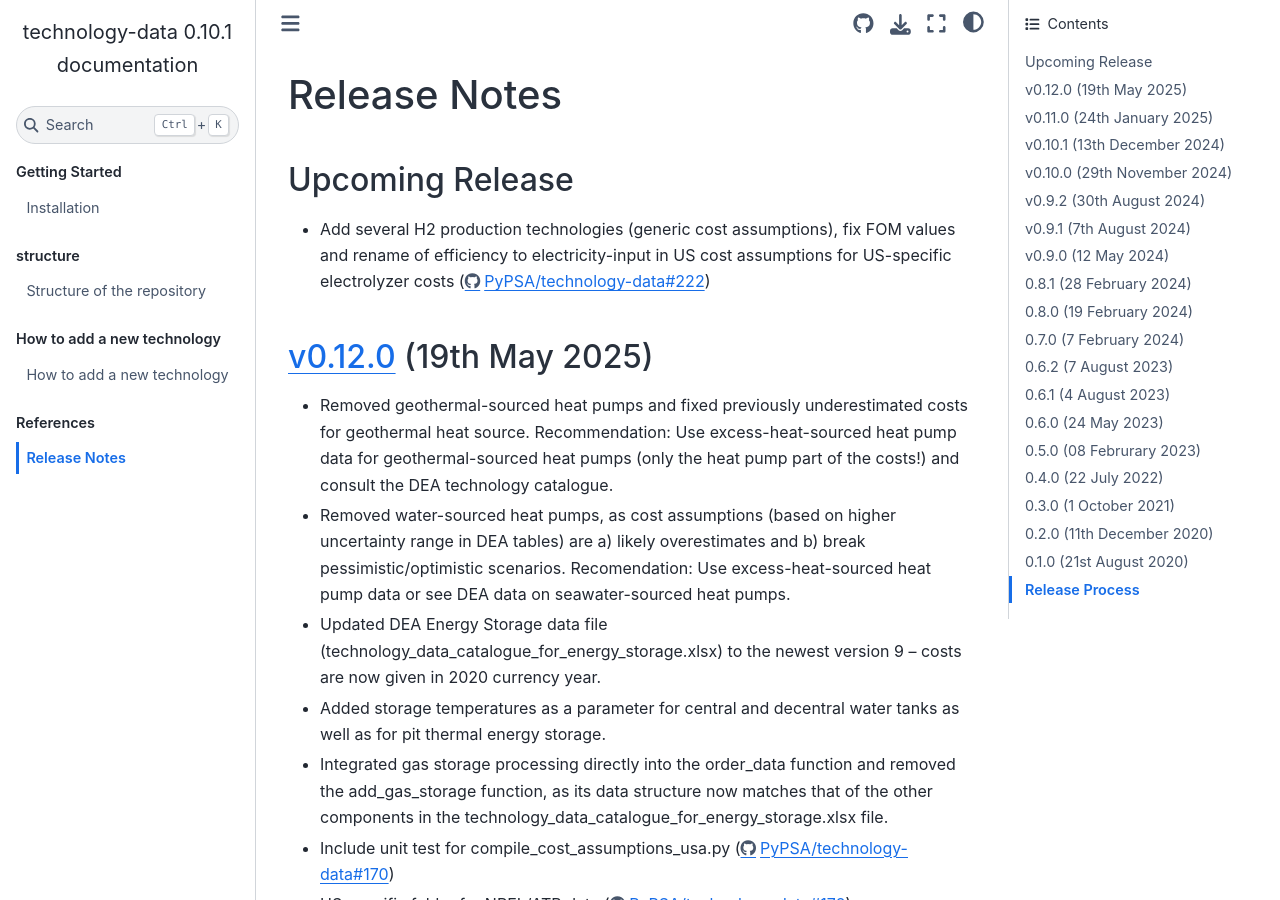
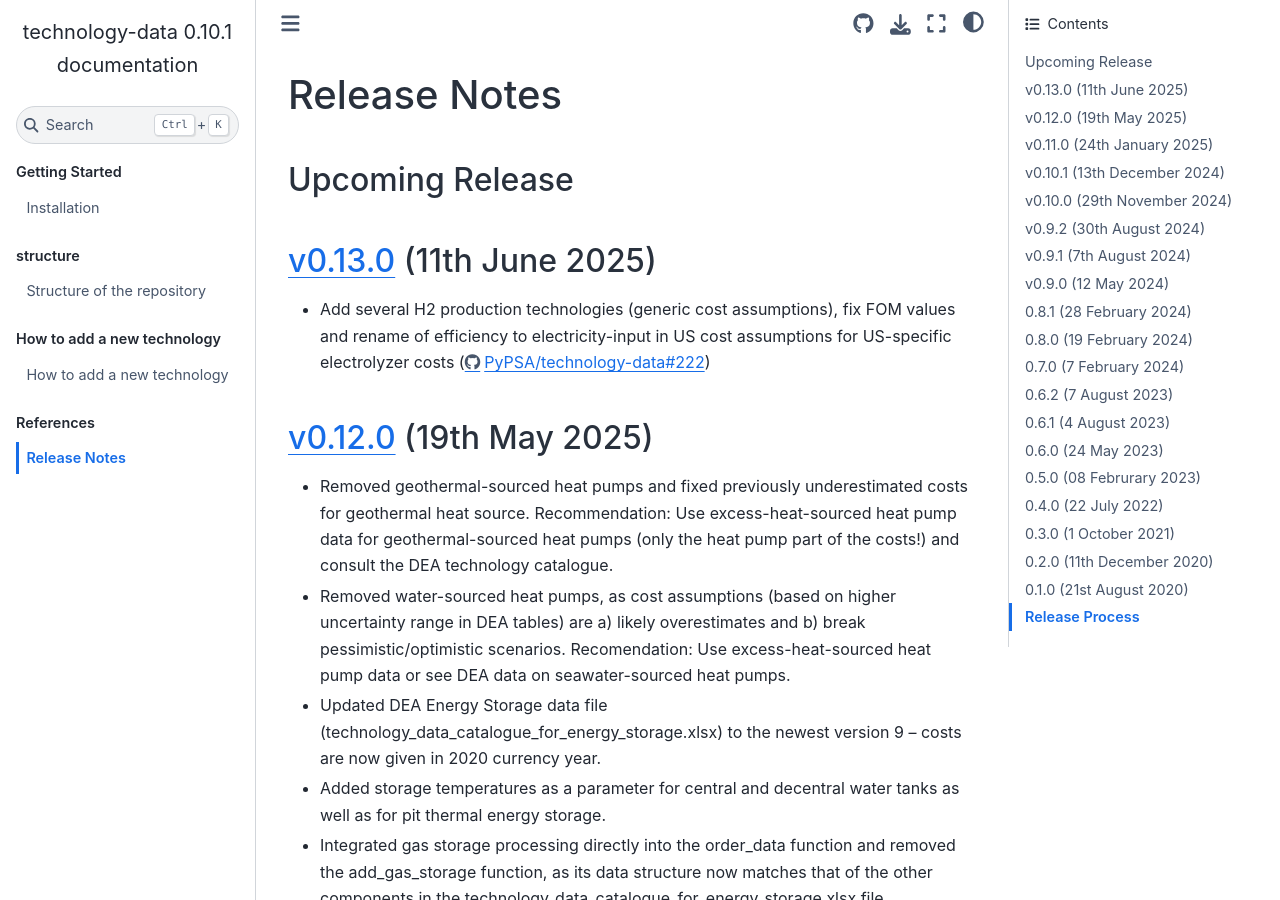
Before and after one commit to PyPSA/technology-data, a Sphinx documentation site: the page built from docs/release_notes.rst, in a window 1280 px wide and 900 px high. Built offline with Sphinx 7.4.7 and the Sphinx Book theme 1.1.4, drawn with Linux system fonts in a browser that asks for light colours.

Commit message:
doc: prepare release v0.13.0

```diff
--- a/docs/release_notes.rst
+++ b/docs/release_notes.rst
@@ -15,6 +15,9 @@ Upcoming Release
 
 ..   The features listed below are not released yet, but will be part of the next release!
 ..   To use the features already you have to use the ``master`` branch.
+
+`v0.13.0 <https://github.com/PyPSA/technology-data/releases/tag/v0.12.0>`__ (11th June 2025)
+=======================================================================================
 
 * Add several H2 production technologies (generic cost assumptions), fix FOM values and rename of efficiency to electricity-input in US cost assumptions for US-specific electrolyzer costs (https://github.com/PyPSA/technology-data/pull/222)
 
```
